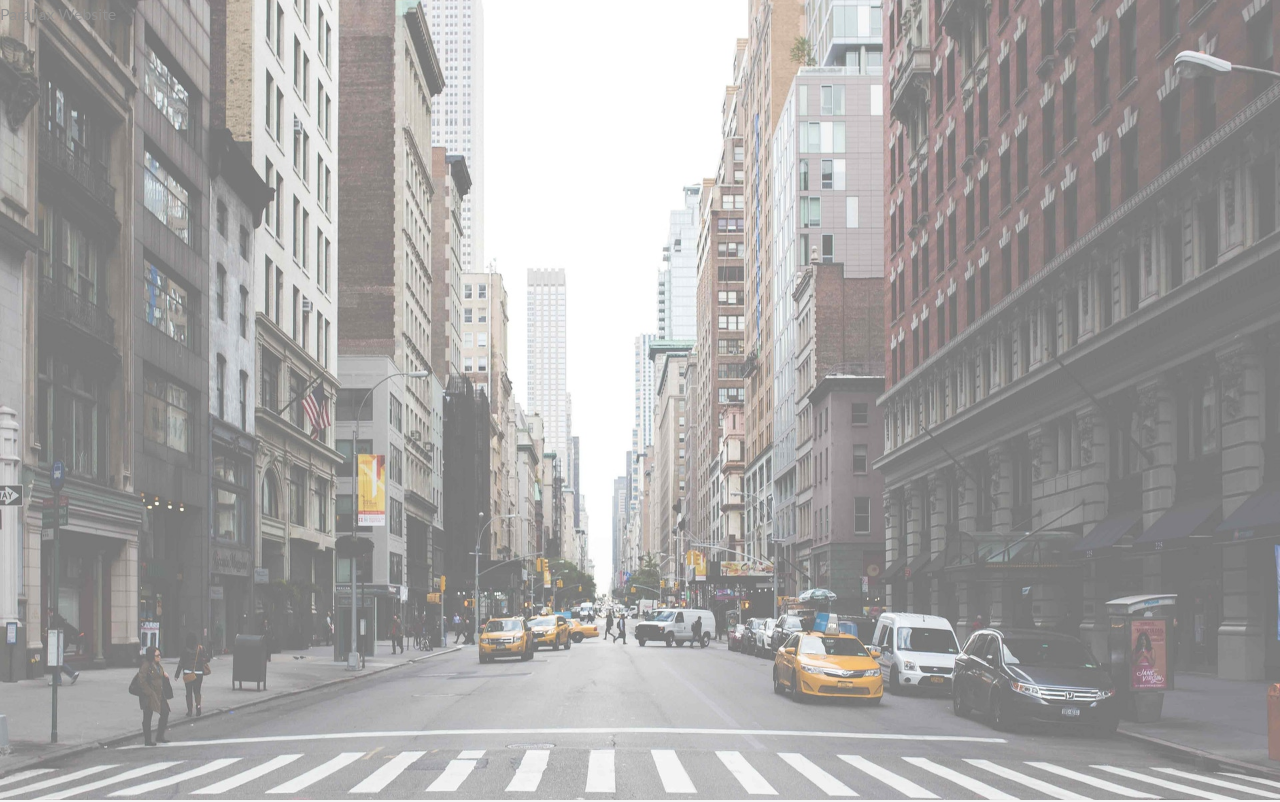
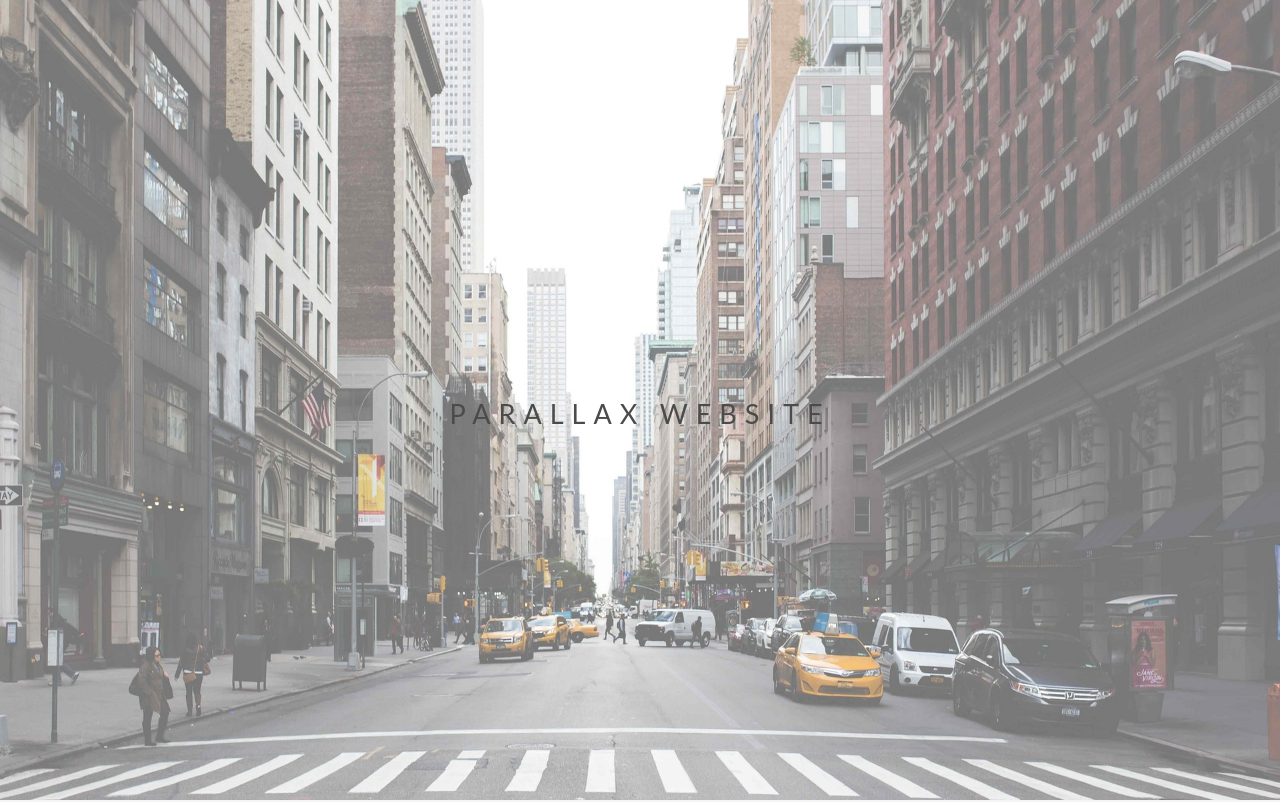
Before and after one commit to infiniteoo/HTMLCSS-basic_parallax_website, a plain HTML site: page index.html in a window 1280 px wide. Shown: the top 802 px of the page. Drawn offline with Linux system fonts and the light colour scheme.

Commit message:
styled our ptext class

```diff
--- a/css/style.css
+++ b/css/style.css
@@ -53,3 +53,14 @@ html {
   background-color: #282e34;
   color: #ddd;
 }
+
+.ptext {
+  position: absolute;
+  top: 50%;
+  width: 100%;
+  text-align: center;
+  color: #000;
+  font-size: 27px;
+  letter-spacing: 8px;
+  text-transform: uppercase;
+}
```
